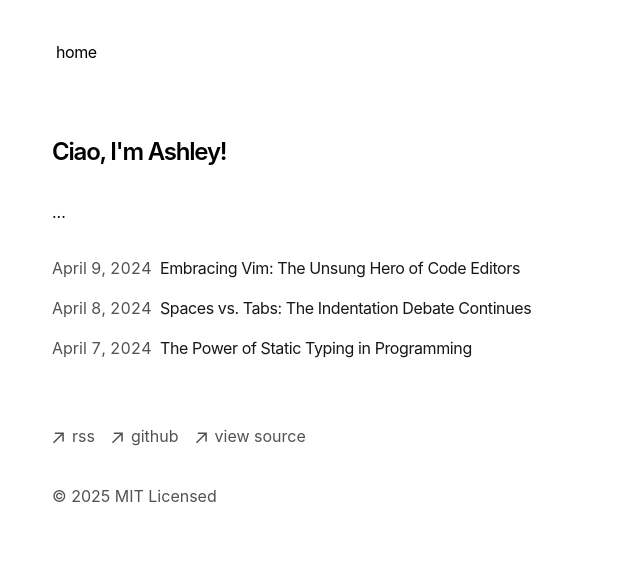
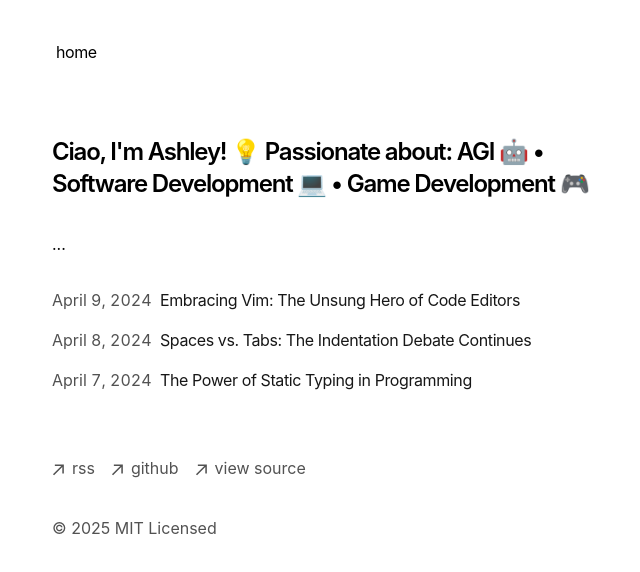
Before and after one commit to OmniAshley/portfolio-starter-kit, a Next.js app: page / in a window 1280 px wide. Shown: the top 572 px of the page, without its empty margins (300-940 px from the left). Built offline with nearby package versions, Linux system fonts and the light colour scheme.

Commit message:
feat: appended to about me section

```diff
--- a/app/page.tsx
+++ b/app/page.tsx
@@ -5,6 +5,7 @@ export default function Page() {
     <section>
       <h1 className="mb-8 text-2xl font-semibold tracking-tighter">
         Ciao, I'm Ashley!
+        💡 Passionate about: AGI 🤖 • Software Development 💻 • Game Development 🎮
       </h1>
       <p className="mb-4">
         {`...`}
```
